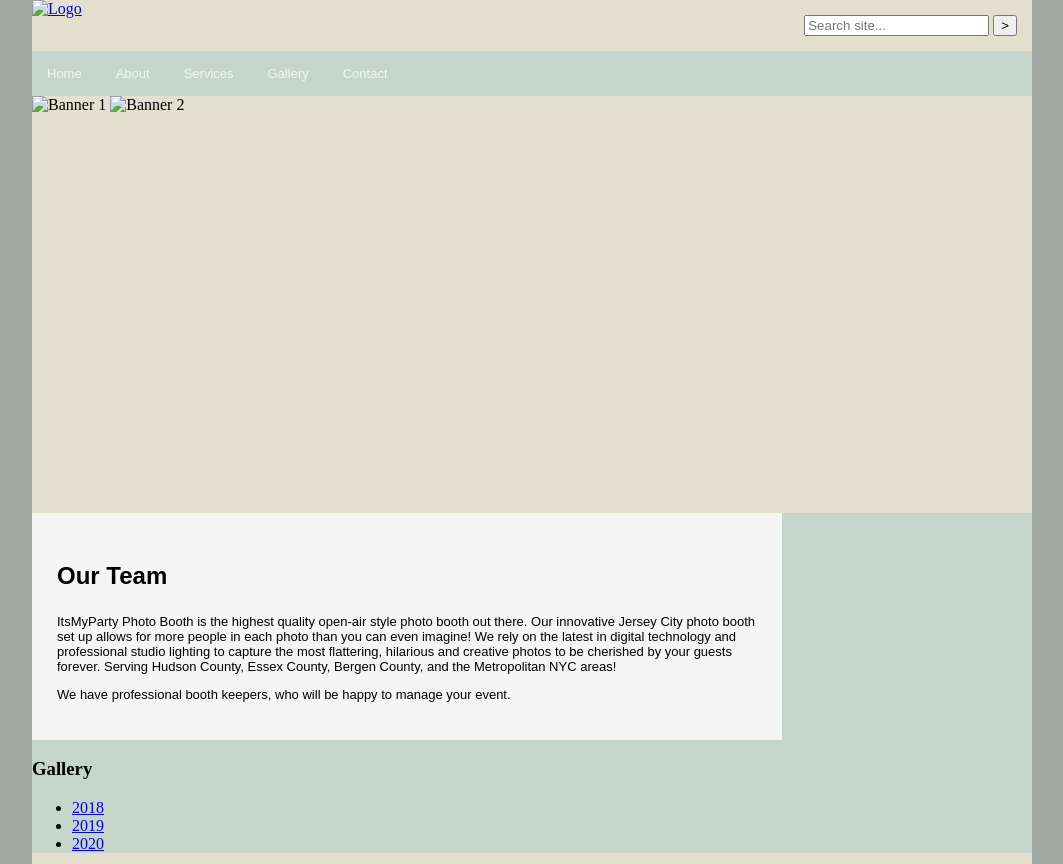
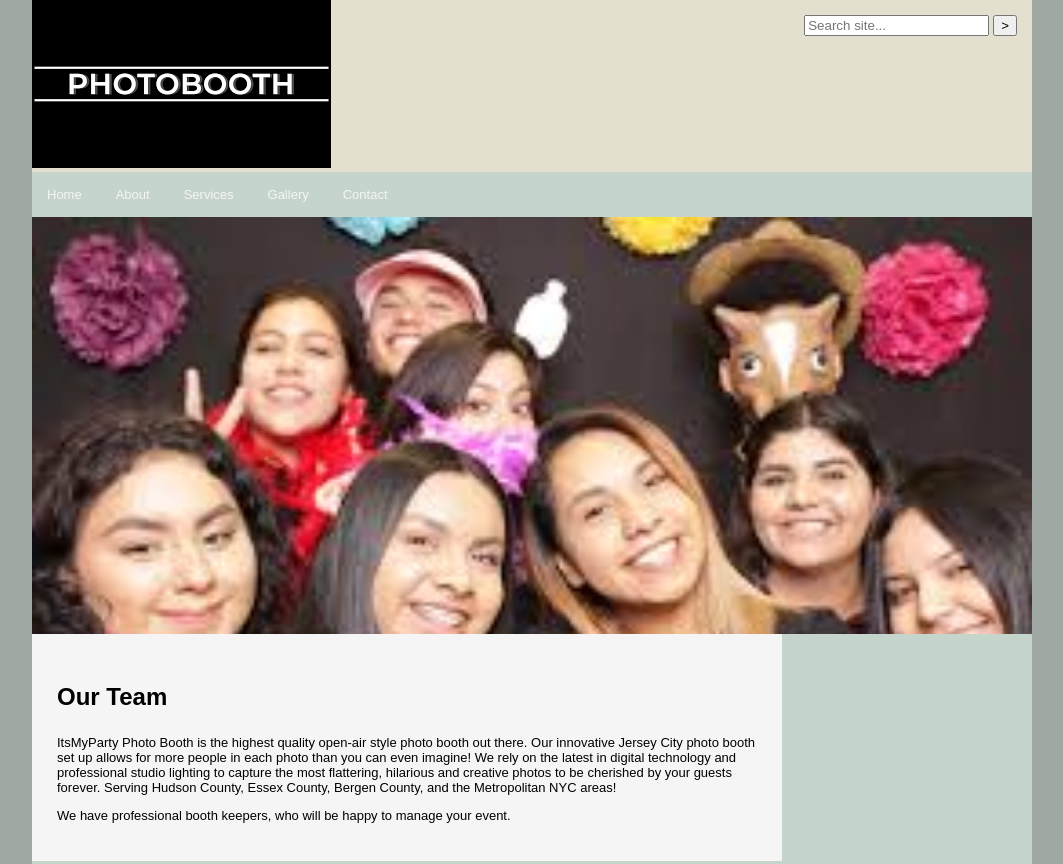
Before and after one commit to iamsosassy/RWP, a plain HTML site: page index.html in a window 1280 px wide. Shown: the top 864 px of the page, without its empty margins (108-1171 px from the left). Drawn offline with nearby package versions, Linux system fonts and the light colour scheme.

Commit message:
fixed typo in image

```diff
--- a/index.html
+++ b/index.html
@@ -14,7 +14,7 @@
             <div class="logo">
                 <!--Logo-->
                 <a href="index.html">
-                    <img src="images\photobooth.png" alt="Logo">
+                    <img src="image\photobooth.png" alt="Logo">
                 </a>
             </div>
             <div class="search">
@@ -48,8 +48,8 @@
         <!--header-->
 
         <section class="banner cycle-slideshow">
-            <img src="images\photoboothgals.jpg" alt="Banner 1">
-            <img src="images\boothmachine.jpg" alt="Banner 2">
+            <img src="image\photoboothgals.jpg" alt="Banner 1">
+            <img src="image\boothmachine.jpg" alt="Banner 2">
         </section>
         <!--Banner slider-->
         <!--Content-->
```
